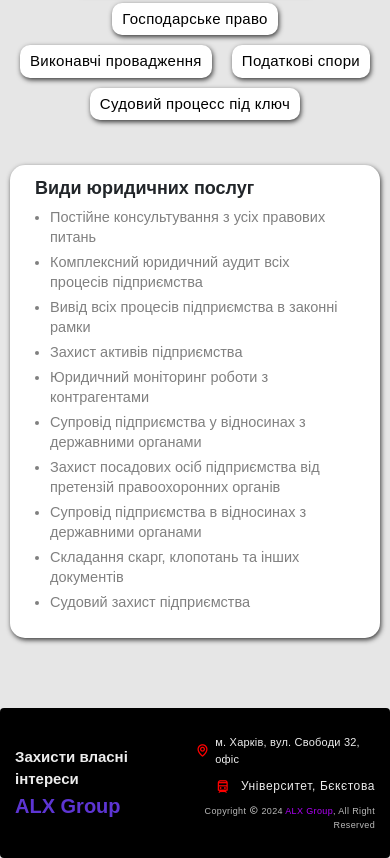
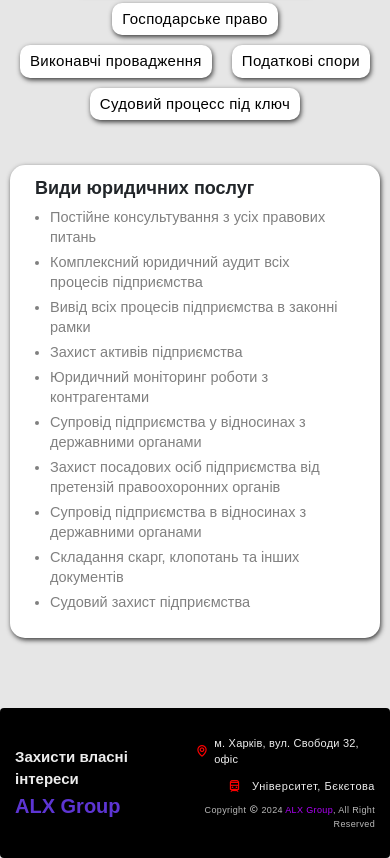
Before and after one commit to VSABALAIEV78/VSABALAIEV78.github.io, a plain HTML site: page index.html in a window 390 px wide. Shown: the part 2960-3818 px from the top of the page. Drawn offline with nearby package versions, Linux system fonts and the light colour scheme; files that its build step writes are made by us from their sources; files whose address does not match are found by name.

Commit message:
ol 2024 fixes3

```diff
--- a/sass/_media.sass
+++ b/sass/_media.sass
@@ -223,13 +223,13 @@
                         font-size: 11px
                         i
                             padding-right: 5px
-                            font-size: 15px
+                            font-size: 14px
                 .social_wrapper
                     div
-                        font-size: 12px
+                        font-size: 11px
                     .metro
                     i
-                        font-size: 15px
+                        font-size: 14px
                 .copyright
                     font-size: 9px
                     text-align: right
```
